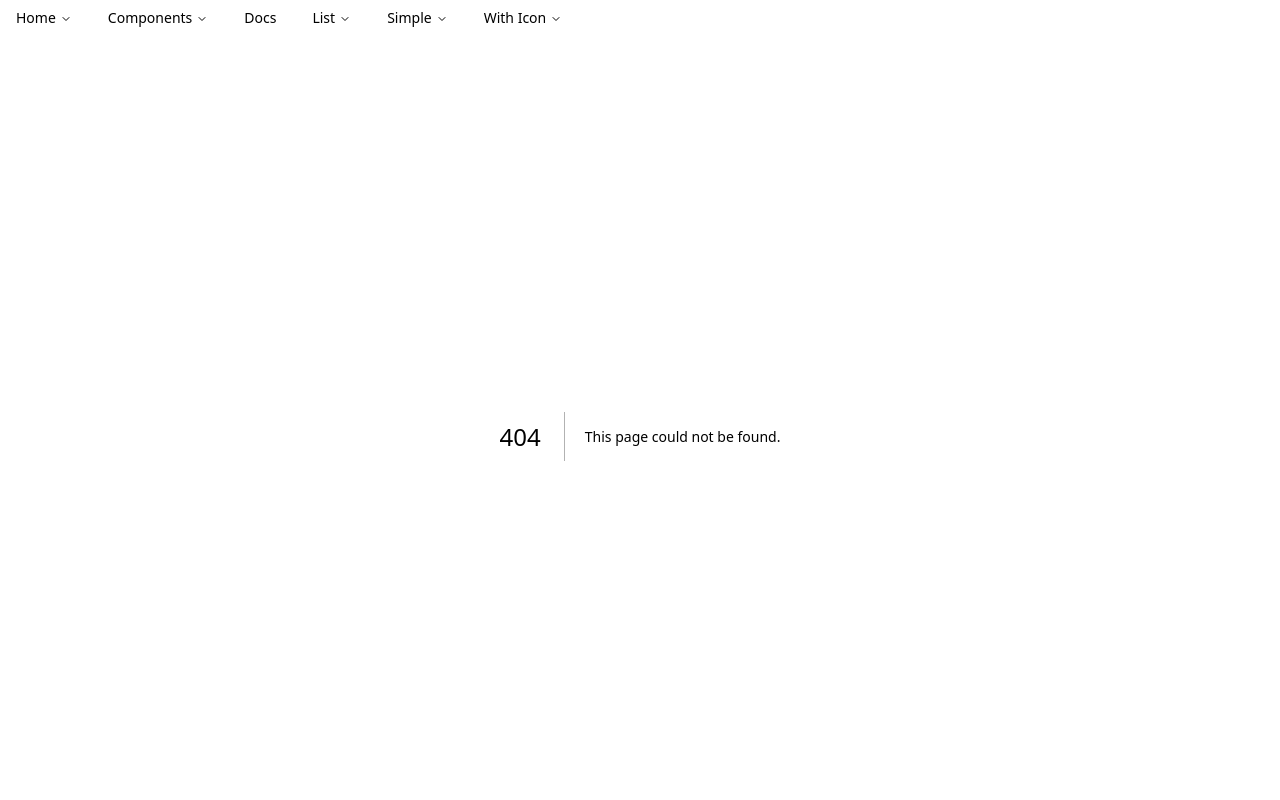
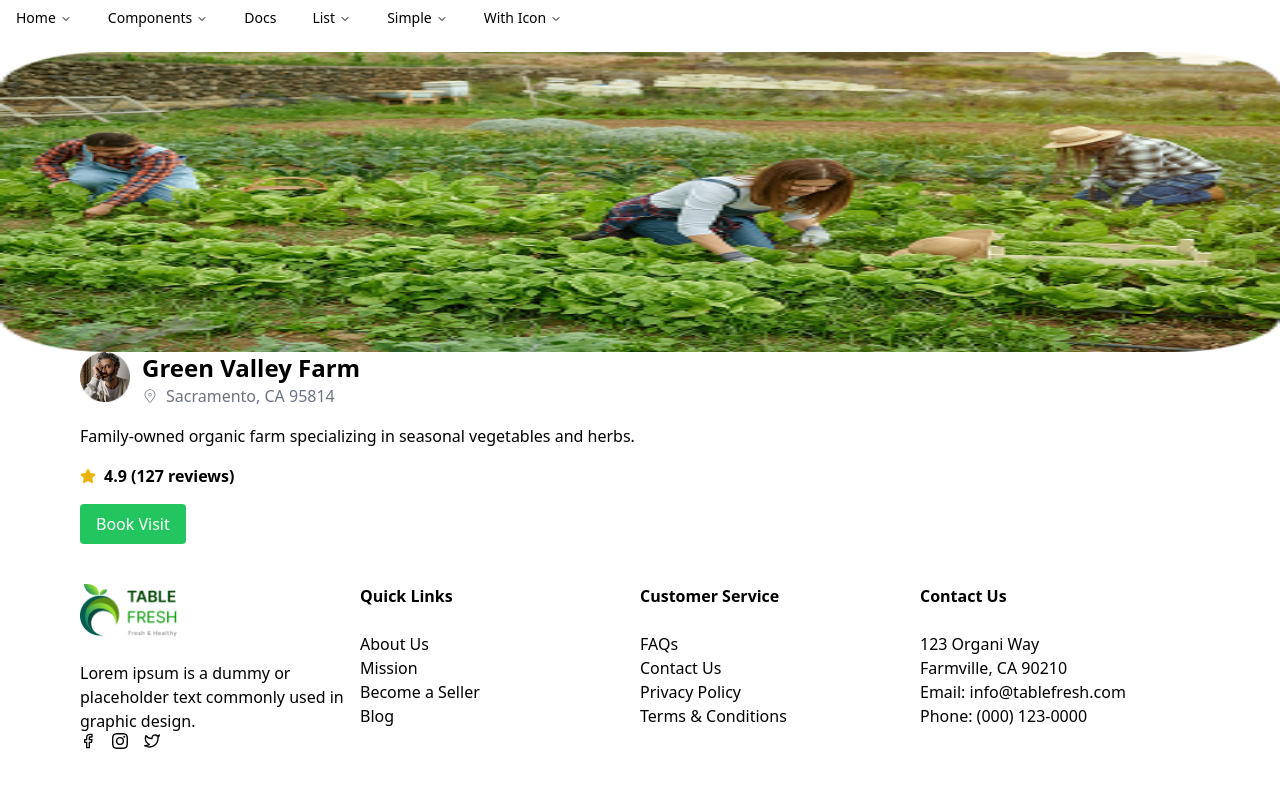
Before and after one commit to SujonRoyBD/e-commerce-frontend, a Next.js app: page /farm/1 in a window 1280 px wide. Before the commit this address had no page. Shown: the top 800 px of the page. Built offline with nearby package versions, Linux system fonts and the light colour scheme.

Commit message:
this is filter data

```diff
--- /dev/null
+++ b/src/app/(website)/farm/[id]/page.tsx
@@ -0,0 +1,86 @@
+// app/farm/[id]/page.tsx
+'use client';
+
+import Image from 'next/image';
+import { useParams } from 'next/navigation';
+import React from 'react';
+import { CiLocationOn } from "react-icons/ci";
+import { FaStar } from "react-icons/fa";
+
+interface FarmData {
+  id: string;
+  img: string;
+  imglogo: string;
+  title: string;
+  location: string;
+  desc: string;
+}
+
+const data: FarmData[] = [
+  {
+    id: "1",
+    img: "/assets/greenfarm1/greenfarm1.png",
+    imglogo: "/assets/head.png",
+    title: "Green Valley Farm",
+    location: "Sacramento, CA 95814",
+    desc: "Family-owned organic farm specializing in seasonal vegetables and herbs.",
+  },
+  {
+    id: "2",
+    img: "/assets/greenfarm1/greenfarm2.png",
+    imglogo: "/assets/head.png",
+    title: "Green Valley Farm",
+    location: "Sacramento, CA 95814",
+    desc: "Family-owned organic farm specializing in seasonal vegetables and herbs.",
+  },
+  {
+    id: "3",
+    img: "/assets/greenfarm1/greenfarm3.png",
+    imglogo: "/assets/head.png",
+    title: "Green Valley Farm",
+    location: "Sacramento, CA 95814",
+    desc: "Family-owned organic farm specializing in seasonal vegetables and herbs.",
+  },
+  {
+    id: "4",
+    img: "/assets/greenfarm1/greenfarm4.png",
+    imglogo: "/assets/head.png",
+    title: "Green Valley Farm",
+    location: "Sacramento, CA 95814",
+    desc: "Family-owned organic farm specializing in seasonal vegetables and herbs.",
+  },
+];
+
+const FarmDetailsPage = () => {
+  const params = useParams();
+  const { id } = params;
+
+  const farm = data.find((item) => item.id === id);
+
+  if (!farm) return <div>Farm not found</div>;
+
+  return (
+    <div className="  py-4">
+      <Image src={farm.img} alt={farm.title} width={200} height={50}  className="w-full h-[300px]"/>
+      <div className="container">
+        <div className="flex gap-3">
+          <div>
+            <Image src="/assets/head.png" alt="head" width={50} height={50}/>
+          </div>
+          <div>
+            <h2 className="text-2xl font-bold">{farm.title}</h2>
+        <p className="flex items-center gap-2 text-gray-500"><CiLocationOn /> {farm.location}</p>
+          </div>
+        </div>
+        <p className="py-4">{farm.desc}</p>
+        <div className="flex items-center gap-2">
+          <FaStar className="text-yellow-500" />
+          <p className="font-bold">4.9 (127 reviews)</p>
+        </div>
+        <button className="mt-4 bg-green-500 text-white px-4 py-2 rounded">Book Visit</button>
+      </div>
+    </div>
+  );
+};
+
+export default FarmDetailsPage;
--- a/src/app/(website)/features-farm/page.tsx
+++ b/src/app/(website)/features-farm/page.tsx
@@ -1,9 +1,11 @@
 import Image from 'next/image';
+import Link from 'next/link';
 import React from 'react';
 import { CiLocationOn } from "react-icons/ci";
 import { FaStar } from "react-icons/fa";
 import { FaArrowRight } from "react-icons/fa";
 import { FaRegComment } from "react-icons/fa6";
+
 
 interface FarmData {
   id: string;
@@ -80,10 +82,12 @@ const Features = () => {
                 <p>(127)</p>
             </div>
           </div>
+         <Link href={`/farm/${item.id}`}>
          <div className="flex gap-3">
            <button className="font-bold text-green-500">View farms</button>
           <div className="mt-2 w-4 text-green-500"> <FaArrowRight/></div>
          </div>
+         </Link>
         </div>
       ))}
      </div>
```
